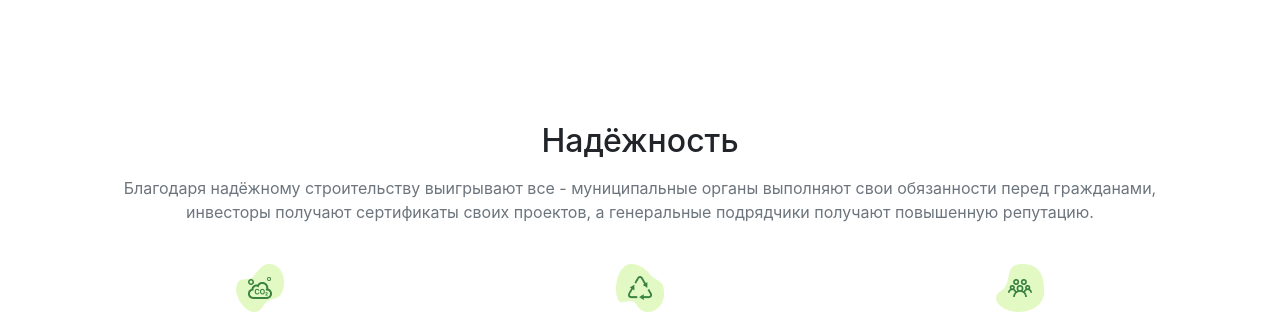
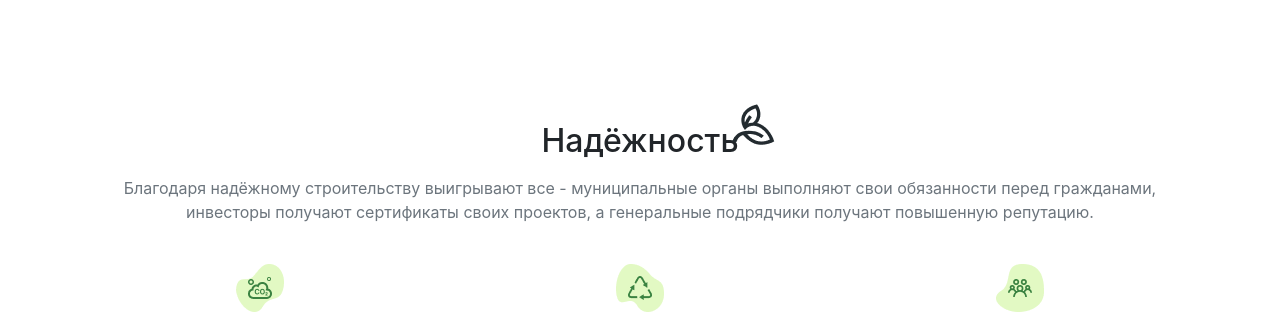
Before and after one commit to eich47/building, a website: page index.html in a window 1280 px wide. Shown: the part 4600-4914 px from the top of the page. Drawn offline with nearby package versions, Linux system fonts and the light colour scheme.

Commit message:
картинка-декорация для секции "надежность"

```diff
--- a/css/style.css
+++ b/css/style.css
@@ -45,6 +45,13 @@
 .save-info .row {
     background-color: #F6F8F9;
 }
+.save .title::after{
+    position: absolute;
+    content: url("/image/save/rose.png");
+    top: -18px;
+    right: -36px;
+
+}
 /*программное обеспечение*/
 .soft {
     background-color: #212B31;
--- a/index.html
+++ b/index.html
@@ -499,8 +499,10 @@
     <section class="save ms">
       <div class="container mb-4">
         <div class="row">
-          <div class="col-12">
-            <h2 class="text-center mb-3">Надёжность</h2>
+          <div class="col-12 text-center">
+            <h2 class="mb-3 d-inline-block title position-relative">
+              Надёжность
+            </h2>
             <p class="text-center text-muted">
               Благодаря надёжному строительству выигрывают все - муниципальные
               органы выполняют свои обязанности перед гражданами, инвесторы
```
Also changed, not shown: image/save/rose.png (added).
